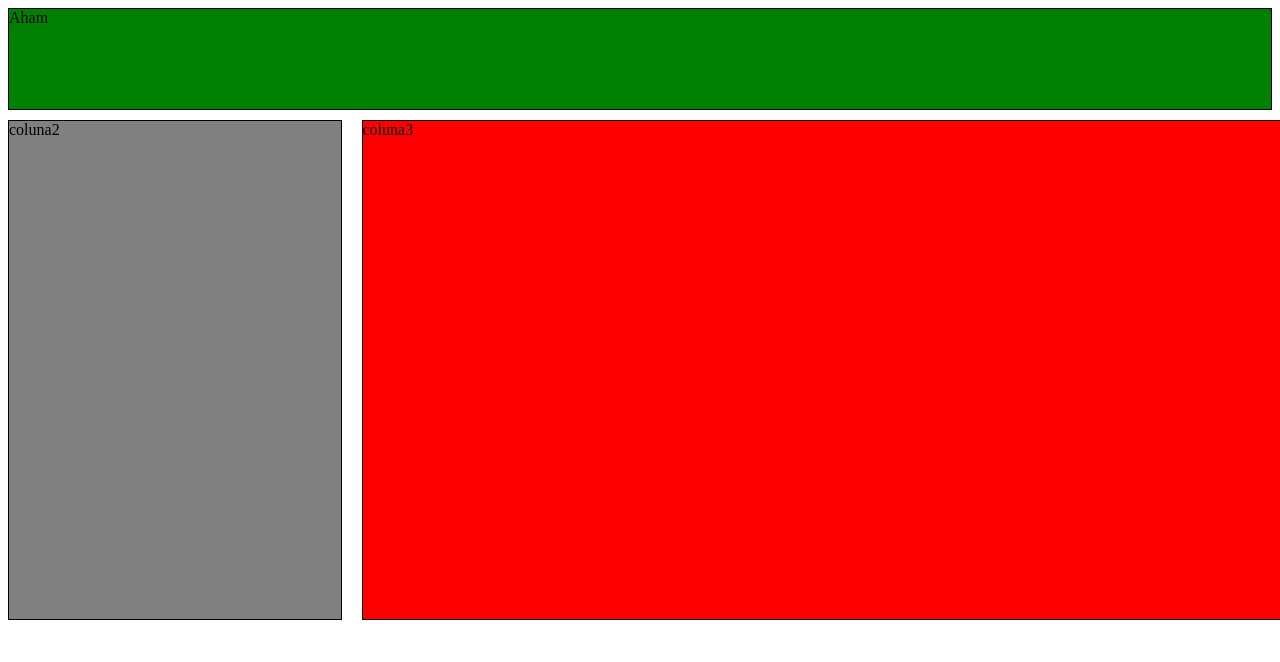
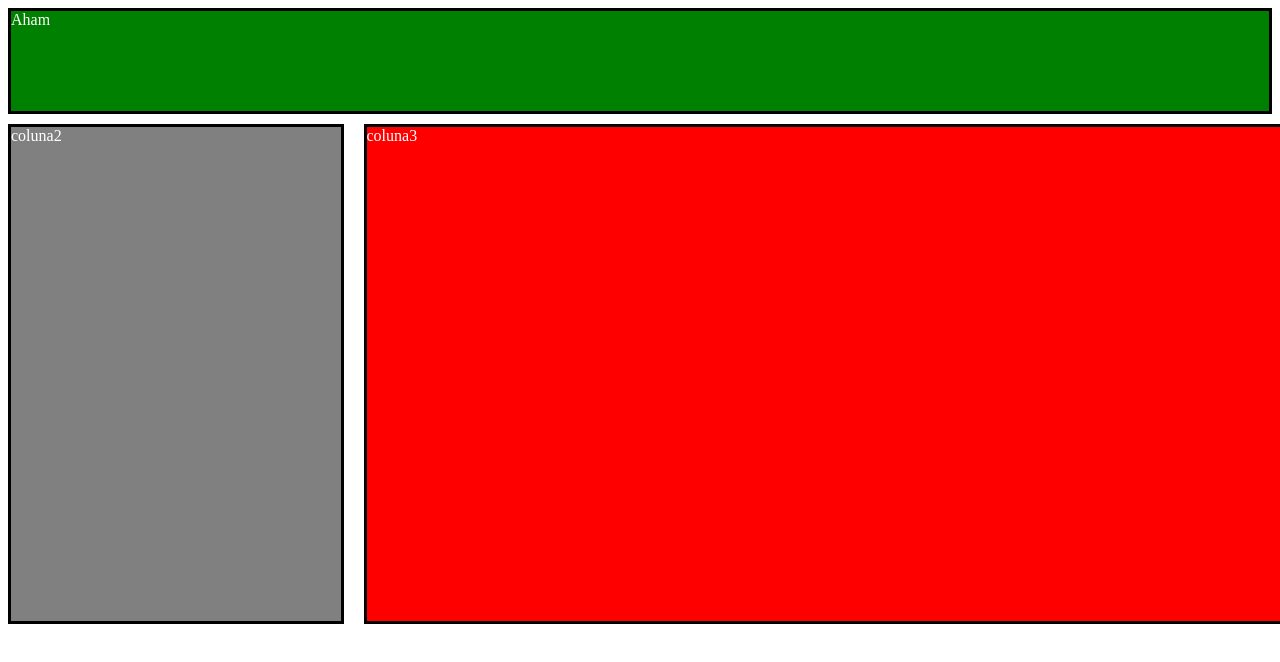
Before and after one commit to eumesmo777/Gustavo, a plain HTML site: page Tarefas/Colunas/index.html in a window 1280 px wide. Shown: the top 662 px of the page. Drawn offline with Linux system fonts and the light colour scheme.

Commit message:
Atualizado

```diff
--- a/Tarefas/Colunas/CoresDaColuna.css
+++ b/Tarefas/Colunas/CoresDaColuna.css
@@ -1,20 +1,22 @@
 .coluna1{
     background-color: grey;
-    border: 1px solid black;
+    color: white;
+    border: 3px solid black;
     flex: 1;
 }
 
 .coluna2{
     background-color: red;
-    border: 1px solid black;
+    color: white;
+    border: 3px solid black;
     flex: 3;
     margin-left: 20px;
-    heigh
 }
 
 header{
     background-color: green;
-    border: 1px solid black;
+    color: white;
+    border: 3px solid black;
     height: 100px;
     margin-bottom: 10px;
 }
```
